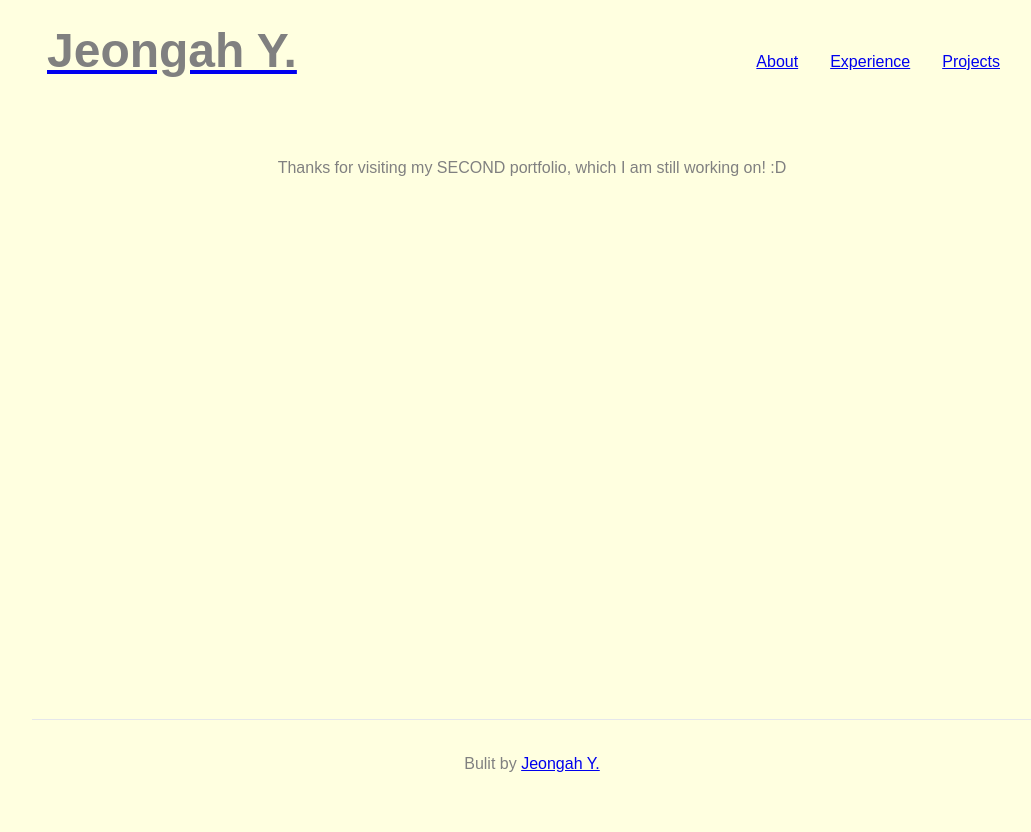
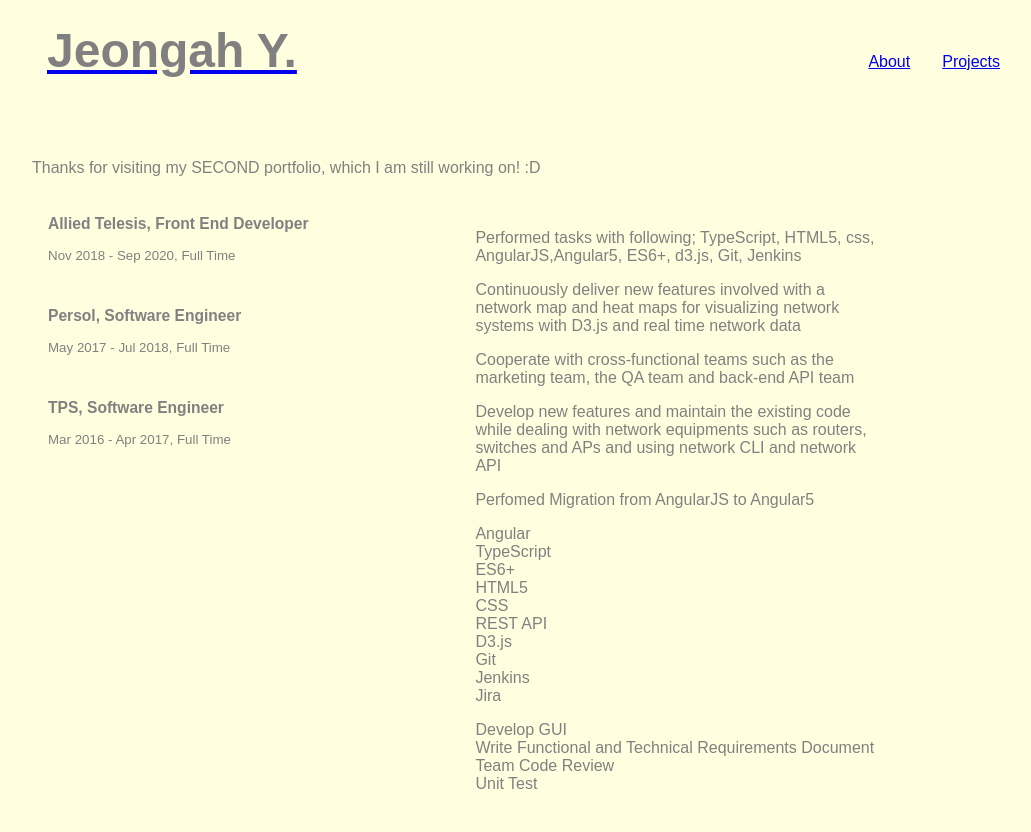
Before and after one commit to jeongahyi/my-portfolio-site, a Gatsby site: page /about in a window 1280 px wide. Shown: the top 832 px of the page, without its empty margins (108-1139 px from the left). Built offline with nearby package versions, Linux system fonts and the light colour scheme; Gatsby itself is replaced by a stand-in of ours.

Commit message:
Move experience page to component

```diff
--- a/content/projects/alten.md
+++ b/content/projects/alten.md
@@ -10,6 +10,7 @@ company: ''
 github: 'https://github.com/jeongahyi/alten-gui'
 url: 'https://alten-tool.web.app/'
 date: '2020-09-03'
+image: './alten.png'
 ---
 
 A single web application with Google cloud platform(GCP), microservices architecture(Firebase) and serverless architecture(Cloud functions)
--- a/content/projects/blog.md
+++ b/content/projects/blog.md
@@ -10,6 +10,7 @@ company: ''
 github: 'https://github.com/jeongahyi/nextjs-blog'
 url: 'https://nextjs-blog-jeongahyi.vercel.app/'
 date: '2021-06-05'
+image: './blog.png'
 ---
 
 A single page application for blogging my thoughts and ideas, built with Next.js, Tailwind CSS and TypeScript
--- a/content/projects/iwashhere.md
+++ b/content/projects/iwashere.md
@@ -9,6 +9,7 @@ company: ''
 github: 'https://github.com/jeongahyi/i-was-here'
 url: 'https://i-was-here.netlify.app/'
 date: '2021-06-22'
+image: './iwashere.png'
 ---
 
 A single page application for logging my times and places, built with React and D3.js
--- a/content/projects/microfrontend.md
+++ b/content/projects/microfrontend.md
@@ -8,6 +8,7 @@ company: ''
 github: 'https://github.com/jeongahyi/micro-frontend'
 url: 'https://d12xw0oxu7ofo8.cloudfront.net/'
 date: '2021-02-07'
+image: './microfrontend.png'
 ---
 
 A single page application for logging my times and places, built with React and D3.js
--- a/content/projects/nongbushim.md
+++ b/content/projects/nongbushim.md
@@ -8,6 +8,7 @@ company: 'NONGBUSHIM'
 github: 'https://github.com/Kawasaki-JY/Nongbushim'
 url: 'https://www.nongbushim.com'
 date: '2020-08-04'
+image: ''
 ---
 
 A Team Project for South Korea agriculture, built with JavaScript and BootStrap.
--- a/content/projects/portfolioV1.md
+++ b/content/projects/portfolioV1.md
@@ -8,6 +8,7 @@ company: ''
 github: 'https://github.com/jeongahyi/jeongahyi.github.io'
 url: 'https://jeongahyi.github.io/'
 date: '2018-10-07'
+image: './portfolioV1.png'
 ---
 
 A single page website for my first portfolio, built with JavaScript and BootStrap
--- a/content/projects/portfolioV2.md
+++ b/content/projects/portfolioV2.md
@@ -8,6 +8,7 @@ company: ''
 github: 'https://github.com/jeongahyi/my-portfolio-site'
 url: 'https://jayportfolio.gatsbyjs.io/projects'
 date: '2021-06-15'
+image: './portfolioV2.png'
 ---
 
 A single page application for my online portfolio, built with Gatsby, Styled Components
--- a/gatsby-config.js
+++ b/gatsby-config.js
@@ -28,5 +28,6 @@ module.exports = {
       options: {
       },
     },
+    "gatsby-transformer-sharp",
   ],
 };
--- a/package.json
+++ b/package.json
@@ -25,6 +25,7 @@
     "gatsby-plugin-styled-components": "^4.7.1",
     "gatsby-source-filesystem": "^3.7.1",
     "gatsby-transformer-remark": "^4.4.1",
+    "gatsby-transformer-sharp": "^3.8.0",
     "prop-types": "^15.7.2",
     "react": "^17.0.1",
     "react-dom": "^17.0.1",
--- /dev/null
+++ b/src/components/experience.js
@@ -0,0 +1,126 @@
+import React, { useState } from 'react'
+import styled from 'styled-components'
+import { useStaticQuery, graphql } from 'gatsby'
+import Fade from 'react-reveal/Fade'
+
+const StyledExperience = styled.div`
+  display: flex;
+  flex-direction: row;
+`
+
+const StyledTab = styled.div`
+  float: left;
+  width: 30%;
+`
+
+const StyledTabButton = styled.button`
+  width: 300px;
+  color: gray;
+  background-color: inherit;
+  padding: 22px 16px;
+  border: none;
+  text-align: left;
+  cursor: pointer;
+  transition: 0.3s;
+  &:hover,
+  &:focus {
+    background-color: yellow;
+  }
+  h3 {
+    margin: 0;
+  }
+`
+const StyledTabPanel = styled.div`
+  width: 70%;
+  padding: 20px;
+  top: 0;
+  ul {
+    list-style: none;
+    padding: 0;
+  }
+`
+
+const Experience = () => {
+  const data = useStaticQuery(graphql`
+    query {
+      allMarkdownRemark(
+        filter: { fileAbsolutePath: {regex: "/jobs/"} }
+        sort: { fields: frontmatter___date, order: DESC }
+      ) {
+        edges {
+          node {
+            frontmatter {
+              title
+              type
+              company
+              range
+              url
+              task
+              tech
+              dispatch
+            }
+            html
+          }
+        }
+      }
+    }
+  `)
+  const jobs = data.allMarkdownRemark.edges
+  const [activeTab, setActiveTab] = useState(0)
+  return (
+    <StyledExperience>
+      <Fade
+        bottom
+        duration={1000}
+        delay={100}
+        distance="30px"
+      >
+        <StyledTab className="tab">
+          {jobs.map(({ node }, i) => (
+            <StyledTabButton
+              key={i}
+              onClick={() => setActiveTab(i)}
+              id={i}
+            >
+              <h3>{node.frontmatter.company}, {node.frontmatter.title}</h3>
+              <br />
+              <span>{node.frontmatter.range}, {node.frontmatter.type}</span>
+            </StyledTabButton>
+          ))}
+        </StyledTab>
+      </Fade>
+      <Fade
+        bottom
+        duration={1000}
+        delay={300}
+        distance="30px"
+      >
+        {jobs.map(({ node }, i) => (
+          <StyledTabPanel
+            key={node.frontmatter.company}
+            hidden={activeTab !== i}
+          >
+            <div dangerouslySetInnerHTML={{ __html: node.html }} />
+            <ul>
+              {node.frontmatter.tech.map((technology) => (
+                <li key={technology}>{technology}</li>
+              ))}
+            </ul>
+            <ul>
+              {node.frontmatter.task.map((duty) => (
+                <li key={duty}>{duty}</li>
+              ))}
+            </ul>
+            <ul>
+              {node.frontmatter.dispatch && node.frontmatter.dispatch.map((place) => (
+                <li key={place}>{place}</li>
+              ))}
+            </ul>
+          </StyledTabPanel>
+        ))}
+      </Fade>
+    </StyledExperience>
+  )
+}
+
+export default Experience
--- a/src/components/header.js
+++ b/src/components/header.js
@@ -60,11 +60,6 @@ const Header = () => {
             </Link>
           </li>
           <li>
-            <Link to="/experience">
-              Experience
-            </Link>
-          </li>
-          <li>
             <Link to="/projects">
               Projects
             </Link>
--- a/src/pages/about.js
+++ b/src/pages/about.js
@@ -1,6 +1,7 @@
 import React from 'react'
 import Fade from 'react-reveal/Fade'
 import Layout from '../components/layout'
+import Experience from '../components/experience'
 
 const AboutPage = () => {
   return (
@@ -8,6 +9,7 @@ const AboutPage = () => {
       <Fade bottom>
         <p>Thanks for visiting my SECOND portfolio, which I am still working on! :D</p>
       </Fade>
+      <Experience />
     </Layout>
   )
 }
```
Also changed, not shown: src/pages/experience.js (deleted, +0 -114 lines), content/projects/alten.png (added), content/projects/iwashere.png (added), content/projects/microfrontend.png (added), 4 other files.
